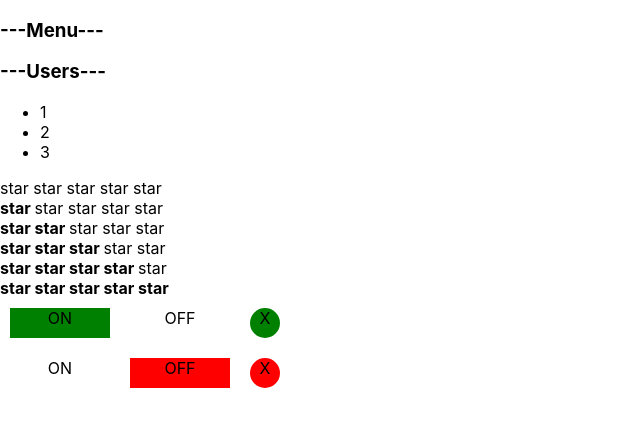
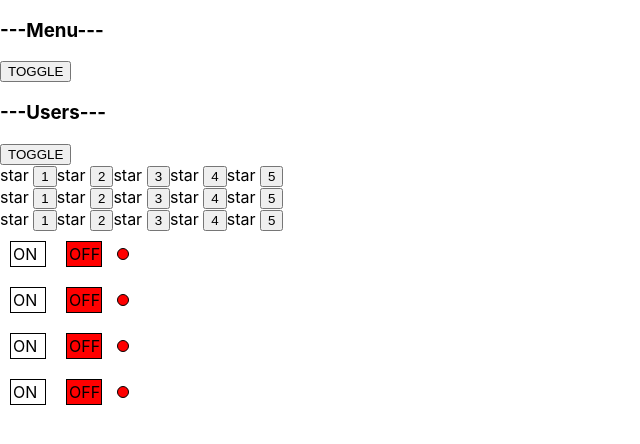
Before and after one commit to kovernikov/react_kabzda, a React (Create React App) app: page / in a window 1280 px wide. Shown: the top 444 px of the page, without its empty margins (0-640 px from the left). Built offline with nearby package versions, Linux system fonts and the light colour scheme.

Commit message:
useState

```diff
--- a/src/App.tsx
+++ b/src/App.tsx
@@ -1,25 +1,31 @@
 import React from 'react';
 import './App.css';
-import {Accordion} from './components/Accordion/Accordion';
+import { UncontrolledAccordion } from './components/Accordion/UncontrolledAccordion';
 import OnOff from './components/OnOff/OnOff';
-import {Rating} from './components/Rating/Rating';
+import { UncontrolledRating } from './components/Rating/UncontrolledRating';
 
 function App() {
     console.log('App rendering')
     return (
         <div>
-            <Accordion titleValue={'Menu'} collapsed={true}/>
-            <Accordion titleValue={'Users'} collapsed={false}/>
+            <UncontrolledAccordion titleValue={'Menu'} />
+            <UncontrolledAccordion titleValue={'Users'} />
 
-            <Rating value={0}/>
-            <Rating value={1}/>
-            <Rating value={2}/>
-            <Rating value={3}/>
-            <Rating value={4}/>
-            <Rating value={5}/>
+            <UncontrolledRating />
+            <UncontrolledRating />
+            <UncontrolledRating />
 
-            <OnOff switched={true}/>
-            <OnOff switched={false}/>
+            {/*<Rating value={0}/>*/}
+            {/*<Rating value={1}/>*/}
+            {/*<Rating value={2}/>*/}
+            {/*<Rating value={3}/>*/}
+            {/*<Rating value={4}/>*/}
+            {/*<Rating value={5}/>*/}
+
+            <OnOff />
+            <OnOff />
+            <OnOff />
+            <OnOff />
         </div>
     );
 }
--- a/src/components/Accordion/Accordion.tsx
+++ b/src/components/Accordion/UncontrolledAccordion.tsx
@@ -1,17 +1,20 @@
-import React from "react";
+import React, { useState } from "react";
 
 type AccordionPropsType = {
     titleValue: string
-    collapsed : boolean
+    // collapsed : boolean
 }
 
 
-export function Accordion(props: AccordionPropsType) {
+export function UncontrolledAccordion(props: AccordionPropsType) {
     console.log("Accordion rendering")
+
+    let [collapsed, setCollapsed ] = useState(false);
+
     return (
         <div>
-            <AccordionTitle title={props.titleValue}/>
-            { !props.collapsed && <AccordionBody/>}
+            <AccordionTitle title={props.titleValue}/> <button onClick={() => {collapsed ? setCollapsed(false) : setCollapsed(true)} }>TOGGLE</button>
+            { collapsed && <AccordionBody/> }
         </div>
     )
 }
--- a/src/components/OnOff/OnOff.module.css
+++ /dev/null
@@ -1,24 +0,0 @@
-.container {
-    display: grid;
-    grid-template-columns: 1fr 1fr 10fr;
-}
-.btn {
-    margin: 10px;
-    width: 100px;
-    height: 30px;
-    text-align: center;
-}
-
-.active {
-    background: green;
-}
-
-.inert {
-    background: red;
-}
-
-.item {
-    border-radius: 50%;
-    width: 30px;
-    height: 30px;
-}
--- a/src/components/OnOff/OnOff.tsx
+++ b/src/components/OnOff/OnOff.tsx
@@ -1,18 +1,49 @@
-import React from 'react';
-import s from './OnOff.module.css'
+import React, { useState } from 'react';
 
-type OnOffProps = {
-    switched: boolean
+type OnOffPropsType = {
+    // switched: boolean
 }
 
-const OnOff = (props: OnOffProps) => {
+function OnOff (props: OnOffPropsType) {
+    console.log('OnOff rendering')
+
+    let [on, setOn] = useState(false)
+
+    console.log('on: ' + on);
+
+    const onStyle = {
+        margin: '10px',
+        padding: '2px',
+        width: '30px',
+        height: '20',
+        border: '1px solid black',
+        display: "inline-block",
+        backgroundColor: on ? 'green' : 'white',
+    }
+    const offStyle = {
+        margin: '10px',
+        padding: '2px',
+        width: '30px',
+        height: '20',
+        border: '1px solid black',
+        display: "inline-block",
+        backgroundColor: on ? 'white' : 'red',
+    }
+const indicatorStyle = {
+        borderRadius: '10px',
+        marginLeft: '5px',
+        width: '10px',
+        height: '10px',
+        border: '1px solid black',
+    display: "inline-block",
+        backgroundColor: on ? 'green' : 'red',
+    }
+
     return (
-        <div className={s.container}>
-            <div className={(props.switched && s.active) + ' ' + s.btn}>ON</div>
-            <div className={(!props.switched && s.inert) + ' ' + s.btn}>OFF</div>
-            <div
-                className={(props.switched && s.active) + ' ' + s.item + ' ' + s.btn + ' ' + (!props.switched && s.inert)}>X
-            </div>
+        <div>
+            <div style={onStyle} onClick={ () => { setOn(true) } }>ON</div>
+            <div style={offStyle} onClick={ () => { setOn(false) } }>OFF</div>
+            <div style={indicatorStyle}></div>
         </div>
     )
 }
--- a/src/components/Rating/Rating.tsx
+++ /dev/null
@@ -1,33 +0,0 @@
-import React from 'react';
-
-type RatingPropsType = {
-    value: 0 | 1 | 2 | 3 | 4 | 5
-}
-
-export function Rating(props: RatingPropsType) {
-    console.log('Rating rendering')
-
-    return (
-        <div>
-            <Star selected={props.value > 0}/>
-            <Star selected={props.value > 1}/>
-            <Star selected={props.value > 2}/>
-            <Star selected={props.value > 3}/>
-            <Star selected={props.value > 4}/>
-        </div>
-    );
-}
-
-type StarRatingType = {
-    selected: boolean
-}
-
-function Star(props: StarRatingType) {
-    console.log('Star rendering')
-
-    if (props.selected === true) {
-        return <span><b>star </b></span>
-    } else {
-        return <span>star </span>
-    }
-}
--- /dev/null
+++ b/src/components/Rating/UncontrolledRating.tsx
@@ -0,0 +1,36 @@
+import React, { useState } from 'react';
+
+type RatingPropsType = {
+    // value: 0 | 1 | 2 | 3 | 4 | 5
+}
+
+export function UncontrolledRating(props: RatingPropsType) {
+    console.log('Rating rendering')
+
+    let [bold, setBold] = useState(0);
+
+    return (
+        <div>
+            <Star selected={bold > 0}/><button onClick={() => {bold ? setBold(0) : setBold(1)}}>1</button>
+            <Star selected={bold > 1}/><button onClick={() => {bold ? setBold(0) : setBold(2)}}>2</button>
+            <Star selected={bold > 2}/><button onClick={() => {bold ? setBold(0) : setBold(3)}}>3</button>
+            <Star selected={bold > 3}/><button onClick={() => {bold ? setBold(0) : setBold(4)}}>4</button>
+            <Star selected={bold > 4}/><button onClick={() => {bold ? setBold(0) : setBold(5)}}>5</button>
+
+        </div>
+    );
+}
+
+type StarRatingType = {
+    selected: boolean
+}
+
+function Star(props: StarRatingType) {
+    console.log('Star rendering')
+
+    if (props.selected === true) {
+        return <span><b>star </b></span>
+    } else {
+        return <span>star </span>
+    }
+}
```
